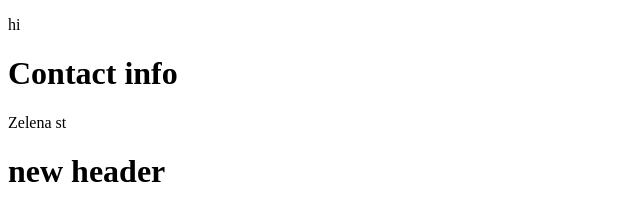
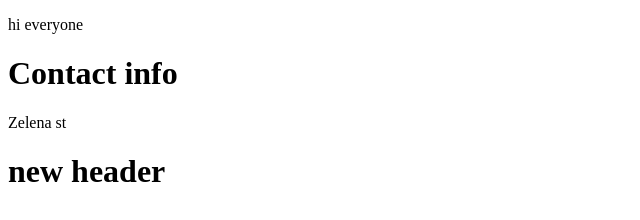
Before and after one commit to bodya17/git-merging, a plain HTML site: page index.html in a window 1280 px wide. Shown: the full height of the page, 0-640 px from the left. Drawn offline with Linux system fonts and the light colour scheme.

Commit message:
change greeting

```diff
--- a/index.html
+++ b/index.html
@@ -7,7 +7,7 @@
     <title>Document</title>
 </head>
 <body>
-    <p>hi</p>
+    <p>hi everyone</p>
     <h1>Contact info</h1>
     <p>Zelena st</p>
     <h1>new header</h1>
```
